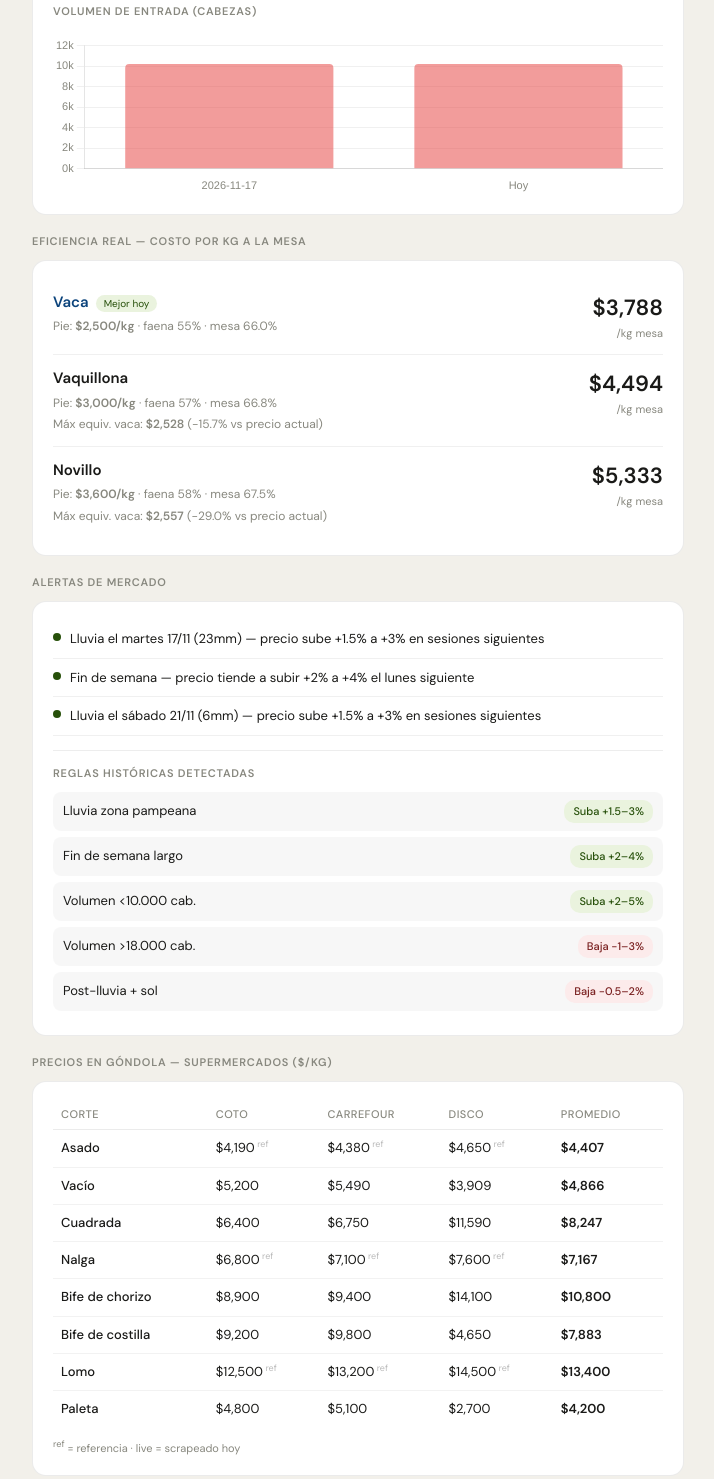
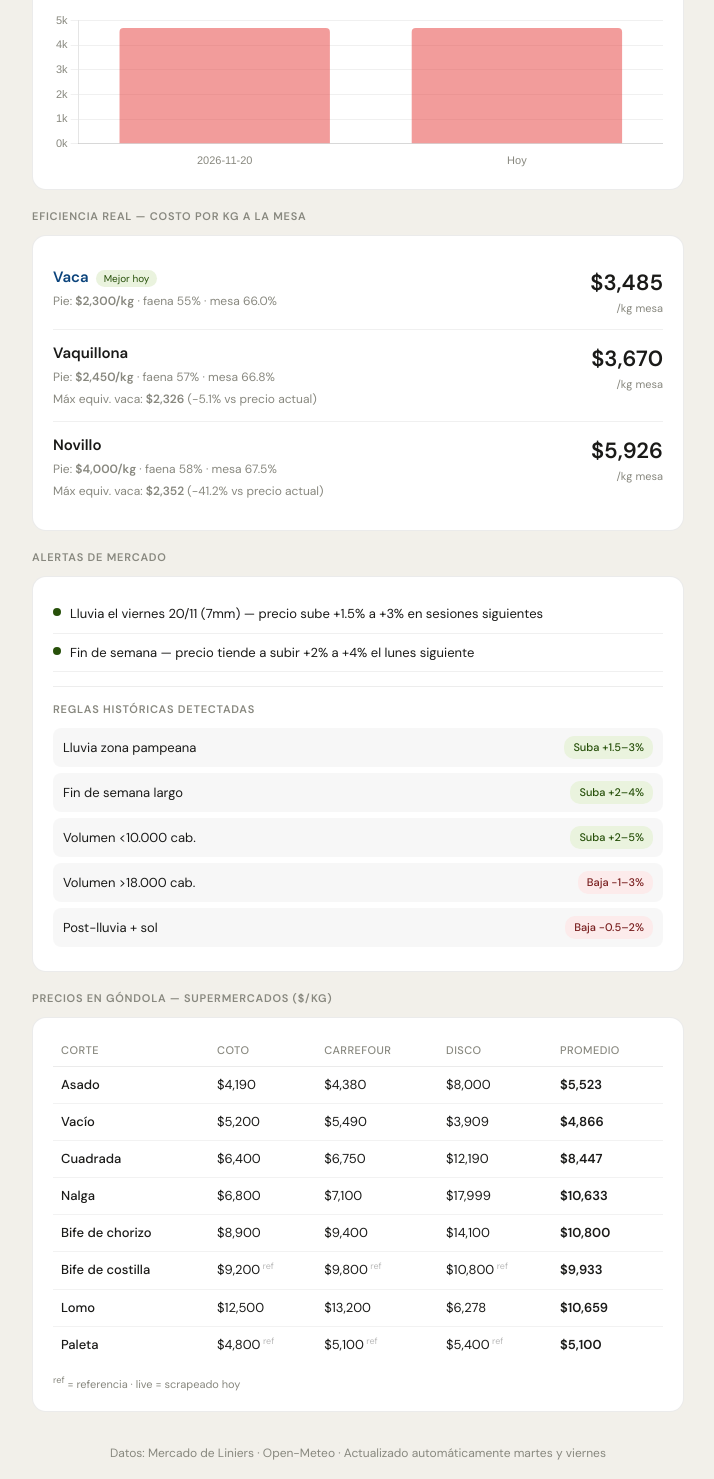
Before and after one commit to FranCastroTFC/reporte-hacienda, a plain HTML site: page index.html in a window 1280 px wide. Shown: the part 938-2417 px from the top of the page, without its empty margins (282-996 px from the left). Drawn offline with nearby package versions, Linux system fonts and the light colour scheme.

Commit message:
deploy: 9589a0daeb37b3c830925e7631af5a07afd7b481

```diff
--- a/index.html
+++ b/index.html
@@ -2,7 +2,7 @@
 <html lang="es">
 <head>
 <meta charset="UTF-8"><meta name="viewport" content="width=device-width,initial-scale=1">
-<title>Reporte Hacienda — Martes 17 de noviembre 2026</title>
+<title>Reporte Hacienda — Viernes 20 de noviembre 2026</title>
 <link rel="preconnect" href="https://fonts.googleapis.com">
 <link href="https://fonts.googleapis.com/css2?family=DM+Mono:wght@400;500&family=DM+Sans:wght@400;500;600&display=swap" rel="stylesheet">
 <style>
@@ -109,9 +109,9 @@ tr:last-child td{border-bottom:none}
 <div class="header">
   <div>
     <h1>Reporte de hacienda</h1>
-    <div class="header-sub">Martes 17 de noviembre 2026</div>
+    <div class="header-sub">Viernes 20 de noviembre 2026</div>
   </div>
-  <span class="next-badge">Próx.: Viernes 20/11</span>
+  <span class="next-badge">Próx.: Martes 24/11</span>
 </div>
 
 <div class="senal" style="background:#EAF3DE">
@@ -119,24 +119,24 @@ tr:last-child td{border-bottom:none}
   <div class="senal-val" style="color:#27500A">▲ Tendencia a la alza</div>
   <div class="senal-rec" style="color:#27500A">Cerrar compras esta semana antes de que suba más. No esperar.</div>
   <hr class="senal-sep">
-  <div class="senal-fac" style="color:#27500A"><ul><li>Volumen bajo (10,196 cab. vs promedio 15,000) — oferta reducida presiona al alza</li><li>Lluvia el martes 17/11 (23mm) — precio sube +1.5% a +3% en sesiones siguientes</li><li>Fin de semana — precio tiende a subir +2% a +4% el lunes siguiente</li><li>Lluvia el sábado 21/11 (6mm) — precio sube +1.5% a +3% en sesiones siguientes</li></ul></div>
+  <div class="senal-fac" style="color:#27500A"><ul><li>Volumen bajo (4,695 cab. vs promedio 15,000) — oferta reducida presiona al alza</li><li>Lluvia el viernes 20/11 (7mm) — precio sube +1.5% a +3% en sesiones siguientes</li><li>Fin de semana — precio tiende a subir +2% a +4% el lunes siguiente</li></ul></div>
 </div>
 
 <div class="sec">Precios en pie — Mercado de Liniers</div>
 <div class="pgrid">
   <div class="pcard">
     <div class="plabel">Vaca</div>
-    <div class="pnum mono" style="color:#A32D2D">$2,500</div>
+    <div class="pnum mono" style="color:#A32D2D">$2,300</div>
     <div class="psub">$/kg vivo</div>
   </div>
   <div class="pcard">
     <div class="plabel">Novillo</div>
-    <div class="pnum mono" style="color:#185FA5">$3,600</div>
+    <div class="pnum mono" style="color:#185FA5">$4,000</div>
     <div class="psub">$/kg vivo</div>
   </div>
   <div class="pcard">
     <div class="plabel">Vaquillona</div>
-    <div class="pnum mono" style="color:#3B6D11">$3,000</div>
+    <div class="pnum mono" style="color:#3B6D11">$2,450</div>
     <div class="psub">$/kg vivo</div>
   </div>
 </div>
@@ -144,7 +144,7 @@ tr:last-child td{border-bottom:none}
 <div class="volcrd">
   <div>
     <div class="psub">Volumen de entrada</div>
-    <div class="volnum mono">10,196 <span style="font-size:14px;font-weight:400;color:var(--muted)">cabezas</span></div>
+    <div class="volnum mono">4,695 <span style="font-size:14px;font-weight:400;color:var(--muted)">cabezas</span></div>
   </div>
   <span class="voltag">Volumen bajo → presión alcista</span>
 </div>
@@ -169,29 +169,29 @@ tr:last-child td{border-bottom:none}
 <div class="card"><div class="ef-row ef-best">
           <div class="ef-meta">
             <span class="ef-nombre">Vaca</span><span class="tag-mejor">Mejor hoy</span>
-            <div class="ef-piep">Pie: <b>$2,500/kg</b> · faena 55% · mesa 66.0%</div>
+            <div class="ef-piep">Pie: <b>$2,300/kg</b> · faena 55% · mesa 66.0%</div>
 
           </div>
-          <div class="ef-costo">$3,788<span class="ef-unit">/kg mesa</span></div>
+          <div class="ef-costo">$3,485<span class="ef-unit">/kg mesa</span></div>
         </div><div class="ef-row ">
           <div class="ef-meta">
             <span class="ef-nombre">Vaquillona</span>
-            <div class="ef-piep">Pie: <b>$3,000/kg</b> · faena 57% · mesa 66.8%</div>
-            <div class="ef-maxp">Máx equiv. vaca: <b>$2,528</b> (-15.7% vs precio actual)</div>
+            <div class="ef-piep">Pie: <b>$2,450/kg</b> · faena 57% · mesa 66.8%</div>
+            <div class="ef-maxp">Máx equiv. vaca: <b>$2,326</b> (-5.1% vs precio actual)</div>
           </div>
-          <div class="ef-costo">$4,494<span class="ef-unit">/kg mesa</span></div>
+          <div class="ef-costo">$3,670<span class="ef-unit">/kg mesa</span></div>
         </div><div class="ef-row ">
           <div class="ef-meta">
             <span class="ef-nombre">Novillo</span>
-            <div class="ef-piep">Pie: <b>$3,600/kg</b> · faena 58% · mesa 67.5%</div>
-            <div class="ef-maxp">Máx equiv. vaca: <b>$2,557</b> (-29.0% vs precio actual)</div>
+            <div class="ef-piep">Pie: <b>$4,000/kg</b> · faena 58% · mesa 67.5%</div>
+            <div class="ef-maxp">Máx equiv. vaca: <b>$2,352</b> (-41.2% vs precio actual)</div>
           </div>
-          <div class="ef-costo">$5,333<span class="ef-unit">/kg mesa</span></div>
+          <div class="ef-costo">$5,926<span class="ef-unit">/kg mesa</span></div>
         </div></div>
 
 <div class="sec">Alertas de mercado</div>
 <div class="card">
-  <div class="alerta"><span class="alerta-dot alerta-alza"></span><span>Lluvia el martes 17/11 (23mm) — precio sube +1.5% a +3% en sesiones siguientes</span></div><div class="alerta"><span class="alerta-dot alerta-alza"></span><span>Fin de semana — precio tiende a subir +2% a +4% el lunes siguiente</span></div><div class="alerta"><span class="alerta-dot alerta-alza"></span><span>Lluvia el sábado 21/11 (6mm) — precio sube +1.5% a +3% en sesiones siguientes</span></div>
+  <div class="alerta"><span class="alerta-dot alerta-alza"></span><span>Lluvia el viernes 20/11 (7mm) — precio sube +1.5% a +3% en sesiones siguientes</span></div><div class="alerta"><span class="alerta-dot alerta-alza"></span><span>Fin de semana — precio tiende a subir +2% a +4% el lunes siguiente</span></div>
   <hr style="border:none;border-top:.5px solid rgba(0,0,0,.07);margin:14px 0">
   <div class="sec" style="margin:0 0 10px">Reglas históricas detectadas</div>
   <div class="regla"><span>Lluvia zona pampeana</span><span class="rbadge" style="background:var(--alza-bg);color:var(--alza)">Suba +1.5–3%</span></div>
@@ -208,10 +208,10 @@ tr:last-child td{border-bottom:none}
       <thead><tr><th>Corte</th><th>Coto</th><th>Carrefour</th><th>Disco</th><th>Promedio</th></tr></thead>
       <tbody><tr>
           <td class="td-corte">Asado</td>
-          <td>$4,190<sup style="color:#bbb;font-size:9px"> ref</sup></td>
-          <td>$4,380<sup style="color:#bbb;font-size:9px"> ref</sup></td>
-          <td>$4,650<sup style="color:#bbb;font-size:9px"> ref</sup></td>
-          <td class="td-prom">$4,407</td>
+          <td>$4,190</td>
+          <td>$4,380</td>
+          <td>$8,000</td>
+          <td class="td-prom">$5,523</td>
         </tr><tr>
           <td class="td-corte">Vacío</td>
           <td>$5,200</td>
@@ -222,14 +222,14 @@ tr:last-child td{border-bottom:none}
           <td class="td-corte">Cuadrada</td>
           <td>$6,400</td>
           <td>$6,750</td>
-          <td>$11,590</td>
-          <td class="td-prom">$8,247</td>
+          <td>$12,190</td>
+          <td class="td-prom">$8,447</td>
         </tr><tr>
           <td class="td-corte">Nalga</td>
-          <td>$6,800<sup style="color:#bbb;font-size:9px"> ref</sup></td>
-          <td>$7,100<sup style="color:#bbb;font-size:9px"> ref</sup></td>
-          <td>$7,600<sup style="color:#bbb;font-size:9px"> ref</sup></td>
-          <td class="td-prom">$7,167</td>
+          <td>$6,800</td>
+          <td>$7,100</td>
+          <td>$17,999</td>
+          <td class="td-prom">$10,633</td>
         </tr><tr>
           <td class="td-corte">Bife de chorizo</td>
           <td>$8,900</td>
@@ -238,22 +238,22 @@ tr:last-child td{border-bottom:none}
           <td class="td-prom">$10,800</td>
         </tr><tr>
           <td class="td-corte">Bife de costilla</td>
-          <td>$9,200</td>
-          <td>$9,800</td>
-          <td>$4,650</td>
-          <td class="td-prom">$7,883</td>
+          <td>$9,200<sup style="color:#bbb;font-size:9px"> ref</sup></td>
+          <td>$9,800<sup style="color:#bbb;font-size:9px"> ref</sup></td>
+          <td>$10,800<sup style="color:#bbb;font-size:9px"> ref</sup></td>
+          <td class="td-prom">$9,933</td>
         </tr><tr>
           <td class="td-corte">Lomo</td>
-          <td>$12,500<sup style="color:#bbb;font-size:9px"> ref</sup></td>
-          <td>$13,200<sup style="color:#bbb;font-size:9px"> ref</sup></td>
-          <td>$14,500<sup style="color:#bbb;font-size:9px"> ref</sup></td>
-          <td class="td-prom">$13,400</td>
+          <td>$12,500</td>
+          <td>$13,200</td>
+          <td>$6,278</td>
+          <td class="td-prom">$10,659</td>
         </tr><tr>
           <td class="td-corte">Paleta</td>
-          <td>$4,800</td>
-          <td>$5,100</td>
-          <td>$2,700</td>
-          <td class="td-prom">$4,200</td>
+          <td>$4,800<sup style="color:#bbb;font-size:9px"> ref</sup></td>
+          <td>$5,100<sup style="color:#bbb;font-size:9px"> ref</sup></td>
+          <td>$5,400<sup style="color:#bbb;font-size:9px"> ref</sup></td>
+          <td class="td-prom">$5,100</td>
         </tr></tbody>
     </table>
   </div>
@@ -265,8 +265,8 @@ tr:last-child td{border-bottom:none}
 
 <script src="https://cdnjs.cloudflare.com/ajax/libs/Chart.js/4.4.1/chart.umd.js"></script>
 <script>
-const L=["2026-11-17", "Hoy"];
-const V=[2500, 2500], N=[3600, 3600], Q=[3000, 3000], O=[10196, 10196];
+const L=["2026-11-20", "Hoy"];
+const V=[2300, 2300], N=[4000, 4000], Q=[2450, 2450], O=[4695, 4695];
 const gc='rgba(0,0,0,.06)', tc='#88887F';
 const fp=v=>'$'+v.toLocaleString('es-AR');
 
```
Also changed, not shown: historial.json (+5 -5 lines).
